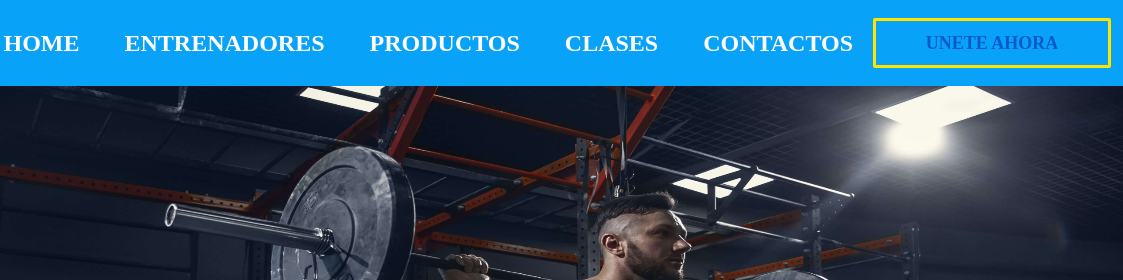
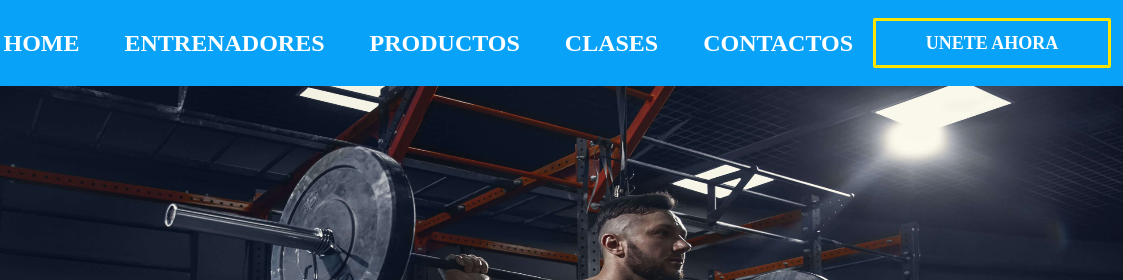
Before and after one commit to eliebust/Web-Designer-Gym, a website: page index.html in a window 1280 px wide. In both pictures the pointer is over the link 1148 px from the left and 43 px from the top of the page. Shown: the top 280 px of the page, 157-1280 px from the left. Drawn offline with nearby package versions, Linux system fonts and the light colour scheme.

Commit message:
Subiendo Entrega de Proyecto Final

```diff
--- a/css/estilos.css
+++ b/css/estilos.css
@@ -63,6 +63,10 @@ header nav ul li a:hover{
 
 button a{
     text-decoration: none;
+    color: white;
+}
+
+button a:hover{
     color: white;
 }
 
--- a/scss/style.scss
+++ b/scss/style.scss
@@ -46,6 +46,9 @@ header {
     }
     button a{
         text-decoration: none;
+        color: white;
+    }
+    button a:hover{
         color: white;
     }
 }
```
Also changed, not shown: css/main.css.
